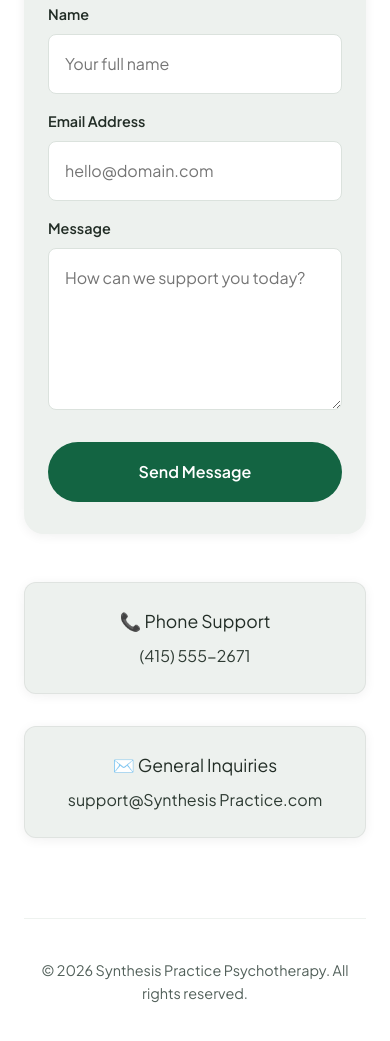
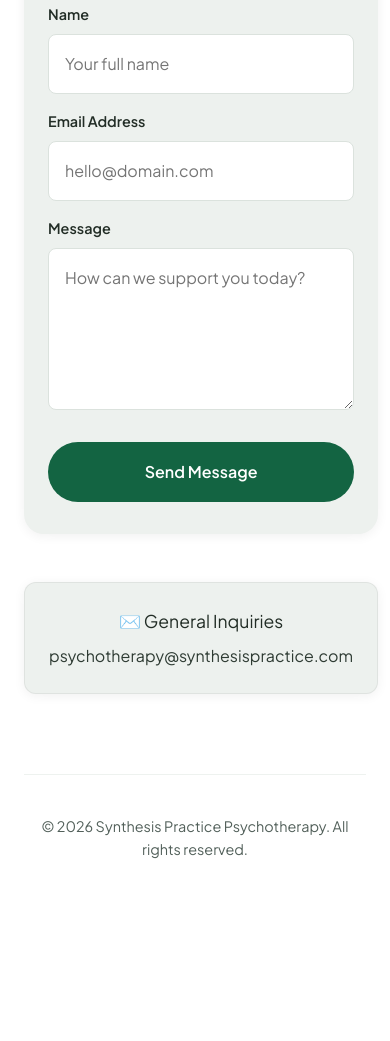
Before and after one commit to MikeAvgeros/zoipsychotherapy, a plain HTML site: page zoi.html in a window 390 px wide. Shown: the part 5492-6533 px from the top of the page. After the commit the page ends 6401 px from the top, so only its background shows below. Drawn offline with nearby package versions, Linux system fonts and the light colour scheme; a web font is replaced by a local one.

Commit message:
Remove phone support

```diff
--- a/zoi.html
+++ b/zoi.html
@@ -293,14 +293,10 @@
           <div class="contact-info-wrapper">
             <ul class="contact-cards">
               <li>
-                <strong>📞 Phone Support</strong>
-                <p><a href="tel:+14155552671">(415) 555-2671</a></p>
-              </li>
-              <li>
                 <strong>✉️ General Inquiries</strong>
                 <p>
-                  <a href="mailto:support@Synthesis Practice.com"
-                    >support@Synthesis Practice.com</a
+                  <a href="mailto:psychotherapy@synthesispractice.com"
+                    >psychotherapy@synthesispractice.com</a
                   >
                 </p>
               </li>
```
Also changed, not shown: angeliki.html (+2 -6 lines), antigoni.html (+2 -6 lines), cbt-therapy.html (+2 -6 lines), dance-therapy.html (+2 -6 lines), fees-packages.html (+2 -6 lines), index.html (+2 -6 lines), integrative-therapy.html (+2 -6 lines), poly.html (+2 -6 lines), practice-policies.html (+2 -6 lines), psychodynamic-therapy.html (+2 -6 lines), systemic-family-therapy.html (+2 -6 lines).
